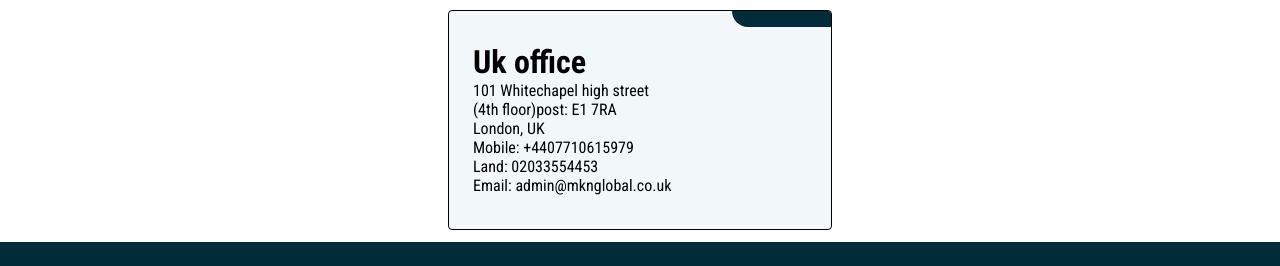
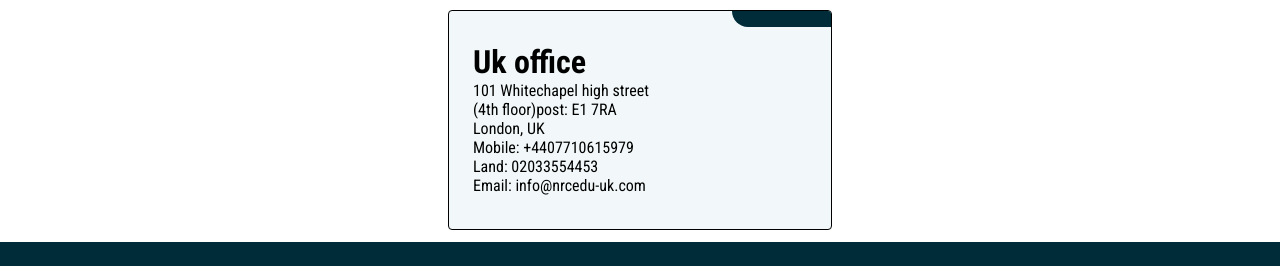
Before and after one commit to mahfuz-ta09/nrc-london, a Next.js app: page /AboutUs in a window 1280 px wide. Shown: the part 1395-1661 px from the top of the page. Built offline with nearby package versions, Linux system fonts and the light colour scheme; no server answers.

Commit message:
slight change in aboutUs

```diff
--- a/src/app/(withnavbar)/AboutUs/page.tsx
+++ b/src/app/(withnavbar)/AboutUs/page.tsx
@@ -65,7 +65,7 @@ const page = () => {
                 <p className='h-text'>London, UK</p>
                 <p className='h-text'>Mobile: +4407710615979</p>
                 <p className='h-text'>Land: 02033554453</p>
-                <p className='h-text'>Email: admin@mknglobal.co.uk</p>
+                <p className='h-text'>Email: info@nrcedu-uk.com</p>
             </div>
           </div>
 
--- a/src/redux/baseApi.ts
+++ b/src/redux/baseApi.ts
@@ -4,6 +4,7 @@ import { createApi } from '@reduxjs/toolkit/query/react'
 let url = ''
 url = 'https://nrc-server-production-19f8.up.railway.app/app/v1'
 // url = 'http://localhost:7373/app/v1'
+
 
 
 
--- a/src/utils/removeCookie.ts
+++ b/src/utils/removeCookie.ts
@@ -3,7 +3,6 @@ import { instance as axiosTokenInstance } from "@/axios/axiosInstance"
 let API_URL = ''
 API_URL = "https://nrc-server-production-19f8.up.railway.app/app/v1/auth"
 // API_URL = "http://localhost:7373/app/v1/auth"
-
 
 
 export const cookieRemove = async() =>{
```
